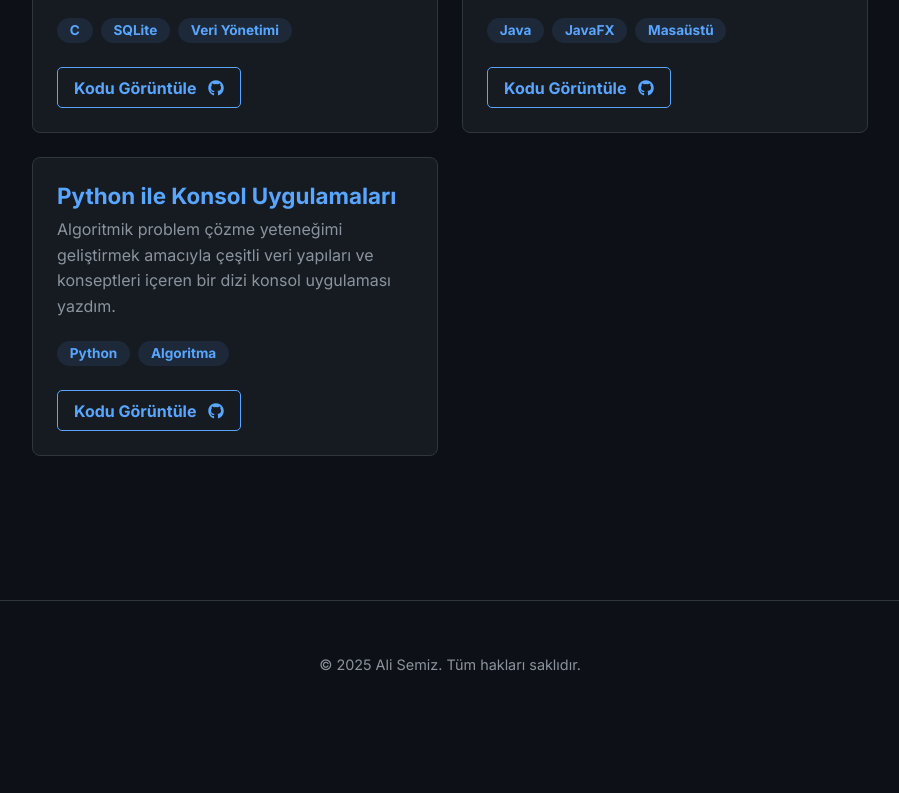
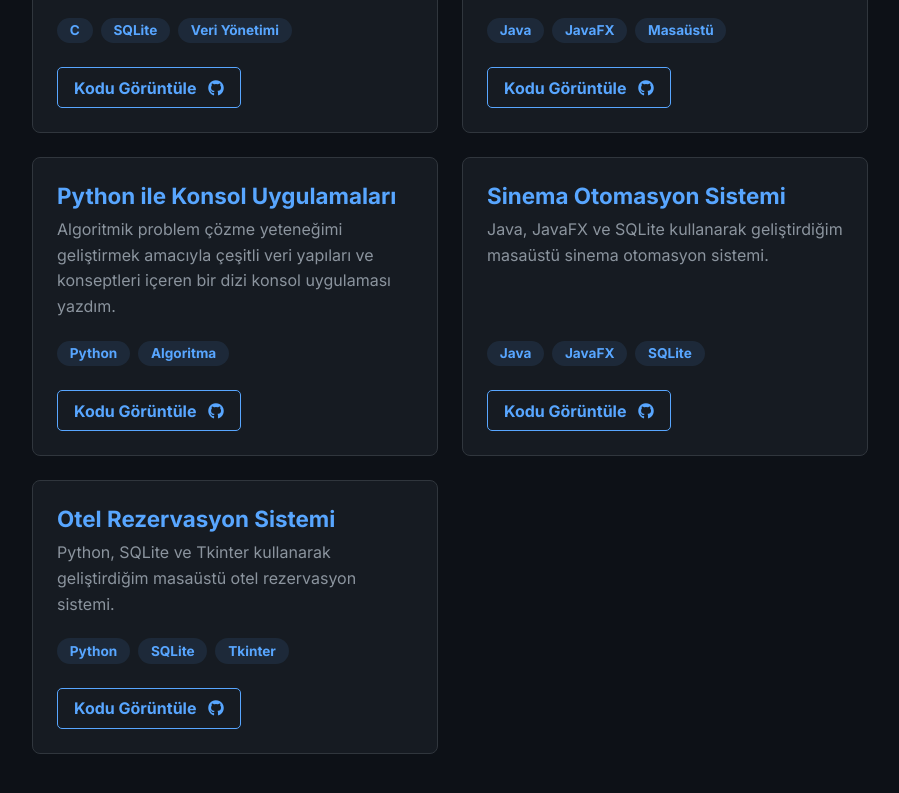
Before and after one commit to alisemiz/alisemiz.github.io, a plain HTML site: page index.html in a window 1280 px wide. Shown: the part 2086-2879 px from the top of the page, without its empty margins (190-1089 px from the left). Before the commit the page ends 2813 px from the top, so only its background shows below. Drawn offline with nearby package versions, Linux system fonts and the light colour scheme.

Commit message:
Web sayfamın güncel hali.

```diff
--- a/index.html
+++ b/index.html
@@ -93,6 +93,22 @@
                     </div>
                     <a href="https://github.com/alisemiz/python-script-collection.git" class="btn" target="_blank">Kodu Görüntüle <i class="fab fa-github"></i></a>
                 </article>
+                <article class="project-card" data-aos="fade-up" data-aos-delay="300">
+                    <h3>Sinema Otomasyon Sistemi</h3>
+                    <p>Java, JavaFX ve SQLite kullanarak geliştirdiğim masaüstü sinema otomasyon sistemi.</p>
+                    <div class="tags">
+                        <span>Java</span><span>JavaFX</span><span>SQLite</span>
+                    </div>
+                    <a href="https://github.com/alisemiz/SinemaOtomasyonu.git" class="btn" target="_blank">Kodu Görüntüle <i class="fab fa-github"></i></a>
+                </article>
+                <article class="project-card" data-aos="fade-up" data-aos-delay="400">
+                    <h3>Otel Rezervasyon Sistemi</h3>
+                    <p>Python, SQLite ve Tkinter kullanarak geliştirdiğim masaüstü otel rezervasyon sistemi.</p>
+                    <div class="tags">
+                        <span>Python</span><span>SQLite</span><span>Tkinter</span>
+                    </div>
+                    <a href="https://github.com/alisemiz/OtelRezervasyonSistemi.git" class="btn" target="_blank">Kodu Görüntüle <i class="fab fa-github"></i></a>
+                </article>
             </div>
         </section>
     </main>
```
